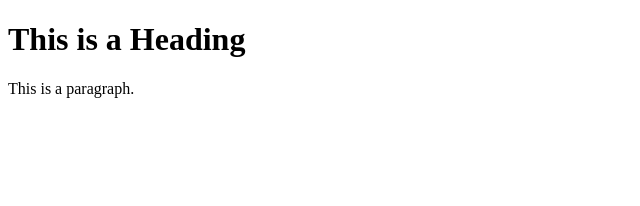
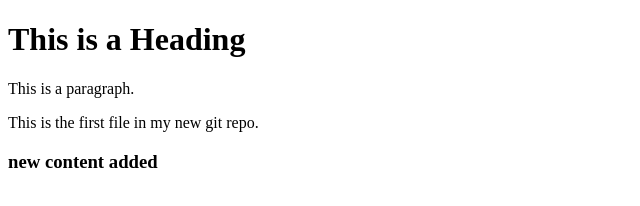
Before and after one commit to SHALINI2612/Devops_push, a plain HTML site: page index.html in a window 1280 px wide. Shown: the whole page, without its empty margins (0-640 px from the left). Drawn offline with Linux system fonts and the light colour scheme.

Commit message:
Added content to project

```diff
--- a/index.html
+++ b/index.html
@@ -9,6 +9,8 @@
 
     <h1>This is a Heading</h1>
     <p>This is a paragraph.</p>
+    <p> This is the first file in my new git repo.</p>
+    <h3>new content added</h3>
 
 </body>
 
```
